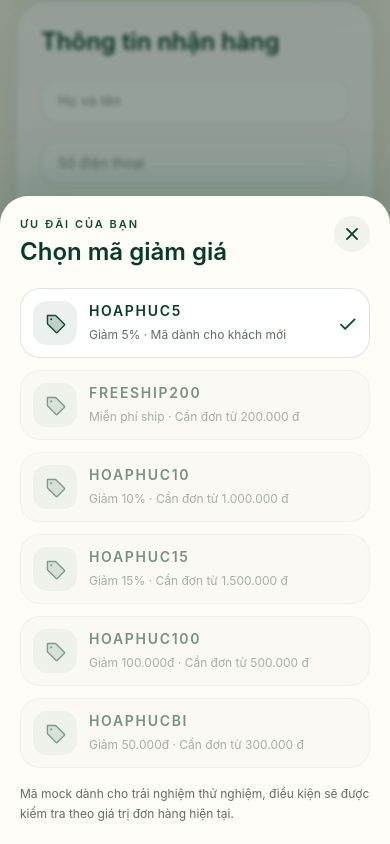
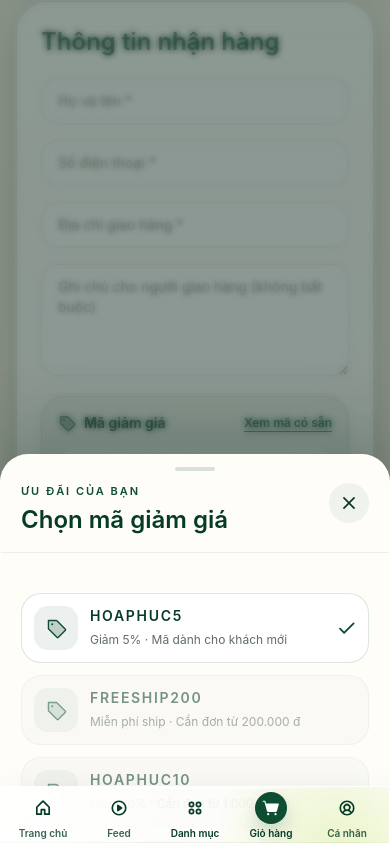
Before and after one commit to thanhtrang16490/trahoaphuc.com, a Next.js app: page /gio-hang in a window 390 px wide. Both pictures are taken after a click on the button "Xem mã có sẵn". Shown: the part 1139-1983 px from the top of the page. Built offline with nearby package versions, Linux system fonts and the light colour scheme.

Commit message:
feat: standardize mobile modal and loading states

```diff
--- a/app/gio-hang/page.tsx
+++ b/app/gio-hang/page.tsx
@@ -2,7 +2,7 @@
 
 import Link from "next/link";
 import { useEffect, useState } from "react";
-import { Check, Plus, ShoppingBagOpen, Tag, X } from "@phosphor-icons/react";
+import { Check, Plus, ShoppingBagOpen, ShoppingCartSimple, Tag, X } from "@phosphor-icons/react";
 import type { CartItem } from "@/components/cart-store";
 import { addProductToCart, clearCart, readCart, readCheckoutInfo, removeItem, saveCheckoutInfo, setItemQuantity, subscribeCart } from "@/components/cart-store";
 import { formatCurrency, getProductPrice } from "@/data/pricing";
@@ -11,6 +11,7 @@ import type { AuthUser } from "@/components/auth-store";
 import { isMockAdminUser, readAuthUser, saveAuthUser, subscribeAuth } from "@/components/auth-store";
 import { useToast } from "@/components/toast";
 import { MobileBackHeader } from "@/components/mobile-back-header";
+import { ModalShell } from "@/components/modal-shell";
 
 const couponCatalog = {
   HOAPHUC5: { label: "Giảm 5%", type: "percent" as const, value: 0.05, minSubtotal: 0, note: "Áp dụng cho mọi đơn hàng" },
@@ -45,6 +46,8 @@ export default function CartPage() {
   const [couponPickerOpen, setCouponPickerOpen] = useState(false);
   const [quickAddOpen, setQuickAddOpen] = useState(false);
   const [quickAddQuery, setQuickAddQuery] = useState("");
+  const [formError, setFormError] = useState("");
+  const [isSubmitting, setIsSubmitting] = useState(false);
   const { showToast } = useToast();
 
   useEffect(() => {
@@ -74,12 +77,34 @@ export default function CartPage() {
   const handleChange = (field: keyof typeof form, value: string) => {
     const next = { ...form, [field]: value };
     setForm(next);
+    if (formError) setFormError("");
     saveCheckoutInfo(next);
+  };
+
+  const validateCheckout = () => {
+    if (!form.name.trim() || !form.phone.trim() || !form.address.trim()) {
+      setFormError("Vui lòng điền họ tên, số điện thoại và địa chỉ nhận hàng.");
+      const firstMissing = !form.name.trim() ? "checkout-name" : !form.phone.trim() ? "checkout-phone" : "checkout-address";
+      document.getElementById(firstMissing)?.focus();
+      return false;
+    }
+    if (!/^(0|\+84)\d{8,10}$/.test(form.phone.replace(/[.\s-]/g, ""))) {
+      setFormError("Số điện thoại chưa đúng định dạng. Bạn hãy kiểm tra lại nhé.");
+      document.getElementById("checkout-phone")?.focus();
+      return false;
+    }
+    return true;
   };
 
   const handleSubmit = () => {
     if (!items.length) return;
-    setSubmitted(true);
+    if (!validateCheckout()) return;
+    setIsSubmitting(true);
+    window.setTimeout(() => {
+      setIsSubmitting(false);
+      setSubmitted(true);
+      showToast({ title: "Đã ghi nhận đơn hàng", message: "Hòa Phúc sẽ liên hệ để xác nhận thông tin giao hàng." });
+    }, 500);
   };
 
   const applyCouponCode = (value: string) => {
@@ -130,7 +155,7 @@ export default function CartPage() {
   };
 
   return (
-    <main className="section !overflow-x-clip !pt-0 pb-[calc(env(safe-area-inset-bottom)+96px)] md:overflow-visible md:pt-14 md:pb-24">
+    <main className="section !overflow-x-clip !pt-0 pb-[calc(env(safe-area-inset-bottom)+160px)] md:overflow-visible md:pt-14 md:pb-24">
       <MobileBackHeader href="/" section="Giỏ hàng" title="Thanh toán đơn hàng" />
       <div className="container grid gap-8 lg:grid-cols-[1.08fr_0.92fr]">
         <section>
@@ -256,11 +281,12 @@ export default function CartPage() {
           <section className="card rounded-[32px] p-6 md:p-8">
             <h2 className="text-2xl font-semibold text-[var(--green-dark)]">Thông tin nhận hàng</h2>
             <div className="mt-5 grid gap-4">
-              <input className="rounded-[18px] border border-[rgba(15,77,50,0.14)] bg-white/70 px-4 py-3 text-sm outline-none" placeholder="Họ và tên" value={form.name} onChange={(e) => handleChange("name", e.target.value)} />
-              <input className="rounded-[18px] border border-[rgba(15,77,50,0.14)] bg-white/70 px-4 py-3 text-sm outline-none" placeholder="Số điện thoại" value={form.phone} onChange={(e) => handleChange("phone", e.target.value)} />
-              <input className="rounded-[18px] border border-[rgba(15,77,50,0.14)] bg-white/70 px-4 py-3 text-sm outline-none" placeholder="Địa chỉ giao hàng" value={form.address} onChange={(e) => handleChange("address", e.target.value)} />
-              <textarea className="min-h-28 rounded-[18px] border border-[rgba(15,77,50,0.14)] bg-white/70 px-4 py-3 text-sm outline-none" placeholder="Ghi chú" value={form.note} onChange={(e) => handleChange("note", e.target.value)} />
+              <input id="checkout-name" required autoComplete="name" className="rounded-[18px] border border-[rgba(15,77,50,0.14)] bg-white/70 px-4 py-3 text-sm outline-none focus:border-[var(--green)]" placeholder="Họ và tên *" value={form.name} onChange={(e) => handleChange("name", e.target.value)} />
+              <input id="checkout-phone" required inputMode="tel" autoComplete="tel" className="rounded-[18px] border border-[rgba(15,77,50,0.14)] bg-white/70 px-4 py-3 text-sm outline-none focus:border-[var(--green)]" placeholder="Số điện thoại *" value={form.phone} onChange={(e) => handleChange("phone", e.target.value)} />
+              <input id="checkout-address" required autoComplete="street-address" className="rounded-[18px] border border-[rgba(15,77,50,0.14)] bg-white/70 px-4 py-3 text-sm outline-none focus:border-[var(--green)]" placeholder="Địa chỉ giao hàng *" value={form.address} onChange={(e) => handleChange("address", e.target.value)} />
+              <textarea autoComplete="off" className="min-h-28 rounded-[18px] border border-[rgba(15,77,50,0.14)] bg-white/70 px-4 py-3 text-sm outline-none focus:border-[var(--green)]" placeholder="Ghi chú cho người giao hàng (không bắt buộc)" value={form.note} onChange={(e) => handleChange("note", e.target.value)} />
             </div>
+            {formError ? <div role="alert" className="mt-3 rounded-[14px] bg-[rgba(200,80,70,0.08)] px-3 py-2 text-sm leading-6 text-[#b44840]">{formError}</div> : null}
             <div className="mt-5 rounded-[24px] border border-[rgba(15,77,50,0.12)] bg-[rgba(15,77,50,0.03)] p-4">
               <div className="flex items-center justify-between gap-3">
                 <div className="flex items-center gap-2 text-sm font-semibold text-[var(--green-dark)]"><Tag size={18} weight="duotone" className="text-[var(--green)]" /> Mã giảm giá</div>
@@ -290,9 +316,13 @@ export default function CartPage() {
                 </div>
               ) : null}
             </div>
-            <button className="button button-primary mt-5 w-full justify-center" onClick={handleSubmit} disabled={!items.length}>
-              Xác nhận đặt hàng
+            <button className="button button-primary mt-5 w-full justify-center" onClick={handleSubmit} disabled={!items.length || submitted || isSubmitting}>
+              {isSubmitting ? "Đang ghi nhận..." : submitted ? "Đã ghi nhận" : "Xác nhận đặt hàng"}
             </button>
+            <div className="mt-4 flex items-center gap-2 text-xs leading-5 text-[var(--muted)]">
+              <span className="flex h-6 w-6 shrink-0 items-center justify-center rounded-full bg-[rgba(15,77,50,0.08)] text-[var(--green)]">✓</span>
+              Thanh toán khi nhận hàng. Hòa Phúc sẽ gọi xác nhận trước khi gửi.
+            </div>
             {submitted ? (
               <div className="mt-4 rounded-[22px] bg-[rgba(15,77,50,0.08)] p-4 text-sm leading-7 text-[var(--green-dark)]">
                 Đơn hàng của bạn đã được ghi nhận. Chúng tôi sẽ tiếp tục hoàn thiện luồng xác nhận và giao hàng trong các bước sau.
@@ -324,22 +354,27 @@ export default function CartPage() {
         </aside>
       </div>
 
+      {items.length ? (
+        <div className="fixed inset-x-0 bottom-[calc(env(safe-area-inset-bottom)+58px)] z-30 px-3 md:hidden">
+          <div className="mx-auto flex max-w-screen-sm items-center gap-3 rounded-[20px] border border-white/70 bg-[rgba(255,255,255,0.88)] px-3 py-2 shadow-[0_16px_36px_rgba(15,77,50,0.18)] backdrop-blur-xl">
+            <div className="min-w-0 flex-1">
+              <div className="text-[10px] font-semibold uppercase tracking-[0.14em] text-[var(--muted)]">Tổng thanh toán</div>
+              <div className="mt-0.5 truncate text-[17px] font-semibold text-[var(--green-dark)]">{formatCurrency(total)}</div>
+            </div>
+            <button
+              type="button"
+              onClick={handleSubmit}
+              disabled={submitted || isSubmitting}
+              className="inline-flex h-11 shrink-0 items-center gap-2 rounded-[14px] bg-[var(--green)] px-4 text-sm font-semibold text-white shadow-[0_10px_20px_rgba(15,77,50,0.16)] transition-transform active:scale-[0.98] disabled:cursor-not-allowed disabled:opacity-55"
+            >
+              <ShoppingCartSimple size={18} weight="bold" className={isSubmitting ? "animate-pulse" : ""} /> {isSubmitting ? "Đang xử lý..." : submitted ? "Đã ghi nhận" : "Đặt hàng"}
+            </button>
+          </div>
+        </div>
+      ) : null}
+
       {couponPickerOpen ? (
-        <div className="fixed inset-0 z-[80] flex items-end bg-[rgba(6,31,20,0.42)] p-0 backdrop-blur-[2px] md:items-center md:p-4" onClick={() => setCouponPickerOpen(false)}>
-          <section
-            role="dialog"
-            aria-modal="true"
-            aria-labelledby="coupon-picker-title"
-            className="w-full max-w-lg animate-[toast-in_320ms_cubic-bezier(0.22,1,0.36,1)] rounded-t-[28px] bg-[var(--surface-strong)] p-5 shadow-[0_-20px_60px_rgba(15,77,50,0.2)] md:rounded-[28px]"
-            onClick={(event) => event.stopPropagation()}
-          >
-            <div className="flex items-start justify-between gap-4">
-              <div>
-                <div className="text-[11px] font-semibold uppercase tracking-[0.18em] text-[var(--green)]">Ưu đãi của bạn</div>
-                <h2 id="coupon-picker-title" className="mt-1 text-2xl font-semibold text-[var(--green-dark)]">Chọn mã giảm giá</h2>
-              </div>
-              <button type="button" onClick={() => setCouponPickerOpen(false)} aria-label="Đóng mã giảm giá" className="flex h-9 w-9 items-center justify-center rounded-full bg-[rgba(15,77,50,0.06)] text-[var(--green-dark)]"><X size={18} weight="bold" /></button>
-            </div>
+        <ModalShell eyebrow="Ưu đãi của bạn" title="Chọn mã giảm giá" onClose={() => setCouponPickerOpen(false)} className="max-w-lg">
             <div className="mt-5 space-y-3">
               {Object.entries(couponCatalog).map(([code, offer]) => {
                 const eligible = subtotal >= offer.minSubtotal;
@@ -362,26 +397,11 @@ export default function CartPage() {
               })}
             </div>
             <p className="mt-4 text-xs leading-5 text-[var(--muted)]">Mã mock dành cho trải nghiệm thử nghiệm, điều kiện sẽ được kiểm tra theo giá trị đơn hàng hiện tại.</p>
-          </section>
-        </div>
+        </ModalShell>
       ) : null}
 
       {quickAddOpen ? (
-        <div className="fixed inset-0 z-[80] flex items-end bg-[rgba(6,31,20,0.42)] p-0 backdrop-blur-[2px] md:items-center md:p-4" onClick={() => setQuickAddOpen(false)}>
-          <section
-            role="dialog"
-            aria-modal="true"
-            aria-labelledby="quick-add-title"
-            className="flex max-h-[88dvh] w-full max-w-2xl flex-col overflow-hidden rounded-t-[28px] bg-[var(--surface-strong)] shadow-[0_-20px_60px_rgba(15,77,50,0.2)] md:rounded-[28px]"
-            onClick={(event) => event.stopPropagation()}
-          >
-            <div className="flex items-start justify-between gap-4 border-b border-[rgba(15,77,50,0.08)] p-5">
-              <div>
-                <div className="text-[11px] font-semibold uppercase tracking-[0.18em] text-[var(--green)]">Mua nhanh</div>
-                <h2 id="quick-add-title" className="mt-1 text-2xl font-semibold text-[var(--green-dark)]">Thêm sản phẩm vào giỏ</h2>
-              </div>
-              <button type="button" onClick={() => setQuickAddOpen(false)} aria-label="Đóng thêm sản phẩm" className="flex h-9 w-9 items-center justify-center rounded-full bg-[rgba(15,77,50,0.06)] text-[var(--green-dark)]"><X size={18} weight="bold" /></button>
-            </div>
+        <ModalShell eyebrow="Mua nhanh" title="Thêm sản phẩm vào giỏ" onClose={() => setQuickAddOpen(false)}>
             <div className="border-b border-[rgba(15,77,50,0.08)] px-5 py-3">
               <input autoFocus value={quickAddQuery} onChange={(event) => setQuickAddQuery(event.target.value)} placeholder="Tìm trà hoặc đặc sản..." className="h-11 w-full rounded-[16px] border border-[rgba(15,77,50,0.12)] bg-white px-4 text-sm text-[var(--green-dark)] outline-none focus:border-[var(--green)]" />
             </div>
@@ -397,8 +417,7 @@ export default function CartPage() {
                 </div>
               )) : <div className="col-span-full py-8 text-center text-sm text-[var(--muted)]">Không tìm thấy sản phẩm phù hợp.</div>}
             </div>
-          </section>
-        </div>
+        </ModalShell>
       ) : null}
     </main>
   );
--- a/app/globals.css
+++ b/app/globals.css
@@ -150,6 +150,28 @@ html :where(h1, h2, h3, h4, [id]) { scroll-margin-top: 96px; }
   .button { gap: 8px; padding: 12px 16px; }
 }
 
+@media (max-width: 767px) {
+  .mobile-route-view {
+    animation: mobile-route-enter 260ms cubic-bezier(0.22, 1, 0.36, 1) both;
+    transform-origin: 50% 0;
+  }
+}
+
+@keyframes mobile-route-enter {
+  from { opacity: 0; transform: translateX(14px); }
+  to { opacity: 1; transform: translateX(0); }
+}
+
+@keyframes modal-backdrop-in {
+  from { opacity: 0; }
+  to { opacity: 1; }
+}
+
+@keyframes sheet-in {
+  from { opacity: 0; transform: translateY(18px); }
+  to { opacity: 1; transform: translateY(0); }
+}
+
 .button:hover { transform: translateY(-1px); }
 .button:active { transform: translateY(0) scale(0.98); }
 
@@ -172,6 +194,8 @@ html :where(h1, h2, h3, h4, [id]) { scroll-margin-top: 96px; }
     animation-iteration-count: 1 !important;
     transition-duration: 0.01ms !important;
   }
+  .mobile-route-view { animation: none; }
+  .modal-backdrop-in, .sheet-in { animation: none; }
 }
 
 .grid-bento {
--- a/app/layout.tsx
+++ b/app/layout.tsx
@@ -5,6 +5,7 @@ import { Header } from "@/components/header";
 import { ToastProvider } from "@/components/toast";
 import { OrganizationJsonLd, WebSiteJsonLd } from "@/components/seo";
 import { brand } from "@/data/site";
+import { MobileShell } from "@/components/mobile-shell";
 
 export const metadata: Metadata = {
   metadataBase: new URL(brand.website),
@@ -63,7 +64,7 @@ export default function RootLayout({ children }: Readonly<{ children: React.Reac
           <OrganizationJsonLd />
           <WebSiteJsonLd />
           <Header />
-          {children}
+          <MobileShell>{children}</MobileShell>
           <Footer />
         </ToastProvider>
       </body>
--- /dev/null
+++ b/app/loading.tsx
@@ -0,0 +1,5 @@
+import { LoadingState } from "@/components/loading-state";
+
+export default function Loading() {
+  return <LoadingState label="Đang mở trang..." />;
+}
--- a/app/san-pham/[slug]/page.tsx
+++ b/app/san-pham/[slug]/page.tsx
@@ -81,7 +81,7 @@ export default async function ProductDetailPage({ params }: { params: Promise<{
   const price = getProductPrice(product.slug);
 
   return (
-    <main className="section !pt-0 md:pt-14 pb-[calc(env(safe-area-inset-bottom)+96px)] md:pb-24">
+    <main className="section !pt-0 pb-[calc(env(safe-area-inset-bottom)+136px)] md:pt-14 md:pb-24">
       <BreadcrumbJsonLd
         items={[
           { name: "Trang chủ", href: "/" },
@@ -362,13 +362,13 @@ export default async function ProductDetailPage({ params }: { params: Promise<{
         </div>
 
         <div className="mt-6 md:hidden">
-          <div className="fixed inset-x-0 bottom-[calc(env(safe-area-inset-bottom)+72px)] z-40 px-4">
+              <div className="fixed inset-x-0 bottom-[calc(env(safe-area-inset-bottom)+58px)] z-40 px-3">
                 <div className="mx-auto flex max-w-screen-sm gap-3 rounded-[24px] border border-[rgba(15,77,50,0.12)] bg-[rgba(248,243,233,0.96)] p-3 backdrop-blur-xl">
                   <Link href="/gio-hang" className="button button-secondary flex-1 justify-center text-sm">
                     Xem giỏ hàng
                   </Link>
                   <div className="flex-1">
-                <AddToCartButton slug={product.slug} />
+                    <AddToCartButton slug={product.slug} buyNow />
                   </div>
                 </div>
           </div>
--- /dev/null
+++ b/components/mobile-shell.tsx
@@ -0,0 +1,15 @@
+"use client";
+
+import { usePathname } from "next/navigation";
+
+export function MobileShell({ children }: { children: React.ReactNode }) {
+  const pathname = usePathname();
+
+  return (
+    <div className="mobile-app-shell">
+      <div key={pathname} className="mobile-route-view">
+        {children}
+      </div>
+    </div>
+  );
+}
--- /dev/null
+++ b/components/modal-shell.tsx
@@ -0,0 +1,56 @@
+"use client";
+
+import { X } from "@phosphor-icons/react";
+import { useEffect, useId } from "react";
+
+type ModalShellProps = {
+  eyebrow?: string;
+  title: string;
+  onClose: () => void;
+  children: React.ReactNode;
+  className?: string;
+};
+
+export function ModalShell({ eyebrow, title, onClose, children, className = "" }: ModalShellProps) {
+  const titleId = useId();
+
+  useEffect(() => {
+    const previousOverflow = document.body.style.overflow;
+    const closeOnEscape = (event: KeyboardEvent) => {
+      if (event.key === "Escape") onClose();
+    };
+
+    document.body.style.overflow = "hidden";
+    window.addEventListener("keydown", closeOnEscape);
+    return () => {
+      document.body.style.overflow = previousOverflow;
+      window.removeEventListener("keydown", closeOnEscape);
+    };
+  }, [onClose]);
+
+  return (
+    <div className="fixed inset-0 z-[80] flex items-end bg-[rgba(6,31,20,0.46)] p-0 backdrop-blur-[3px] motion-safe:animate-[modal-backdrop-in_220ms_ease-out] md:items-center md:p-4" onClick={onClose}>
+      <section
+        role="dialog"
+        aria-modal="true"
+        aria-labelledby={titleId}
+        className={`flex max-h-[min(88dvh,760px)] w-full max-w-2xl flex-col overflow-hidden rounded-t-[28px] border border-white/70 bg-[var(--surface-strong)] shadow-[0_-20px_70px_rgba(6,31,20,0.22)] motion-safe:animate-[sheet-in_320ms_cubic-bezier(0.22,1,0.36,1)] md:rounded-[28px] ${className}`}
+        onClick={(event) => event.stopPropagation()}
+      >
+        <div className="shrink-0 border-b border-[rgba(15,77,50,0.08)] px-5 pb-4 pt-3 md:pt-5">
+          <div className="mx-auto mb-3 h-1 w-10 rounded-full bg-[rgba(15,77,50,0.16)] md:hidden" aria-hidden="true" />
+          <div className="flex items-start justify-between gap-4">
+            <div className="min-w-0">
+              {eyebrow ? <div className="text-[11px] font-semibold uppercase tracking-[0.18em] text-[var(--green)]">{eyebrow}</div> : null}
+              <h2 id={titleId} className="mt-1 text-2xl font-semibold text-[var(--green-dark)]">{title}</h2>
+            </div>
+            <button type="button" onClick={onClose} aria-label={`Đóng ${title.toLowerCase()}`} className="flex h-10 w-10 shrink-0 items-center justify-center rounded-full bg-[rgba(15,77,50,0.06)] text-[var(--green-dark)] transition-transform active:scale-95">
+              <X size={18} weight="bold" />
+            </button>
+          </div>
+        </div>
+        <div className="min-h-0 overflow-y-auto overscroll-contain p-5 pb-[calc(env(safe-area-inset-bottom)+20px)]">{children}</div>
+      </section>
+    </div>
+  );
+}
```
Also changed, not shown: components/add-to-cart-button.tsx (+18 -8 lines), components/loading-state.tsx (added, +16 -0 lines). Lines whose indentation alone changed are shown as unchanged.
